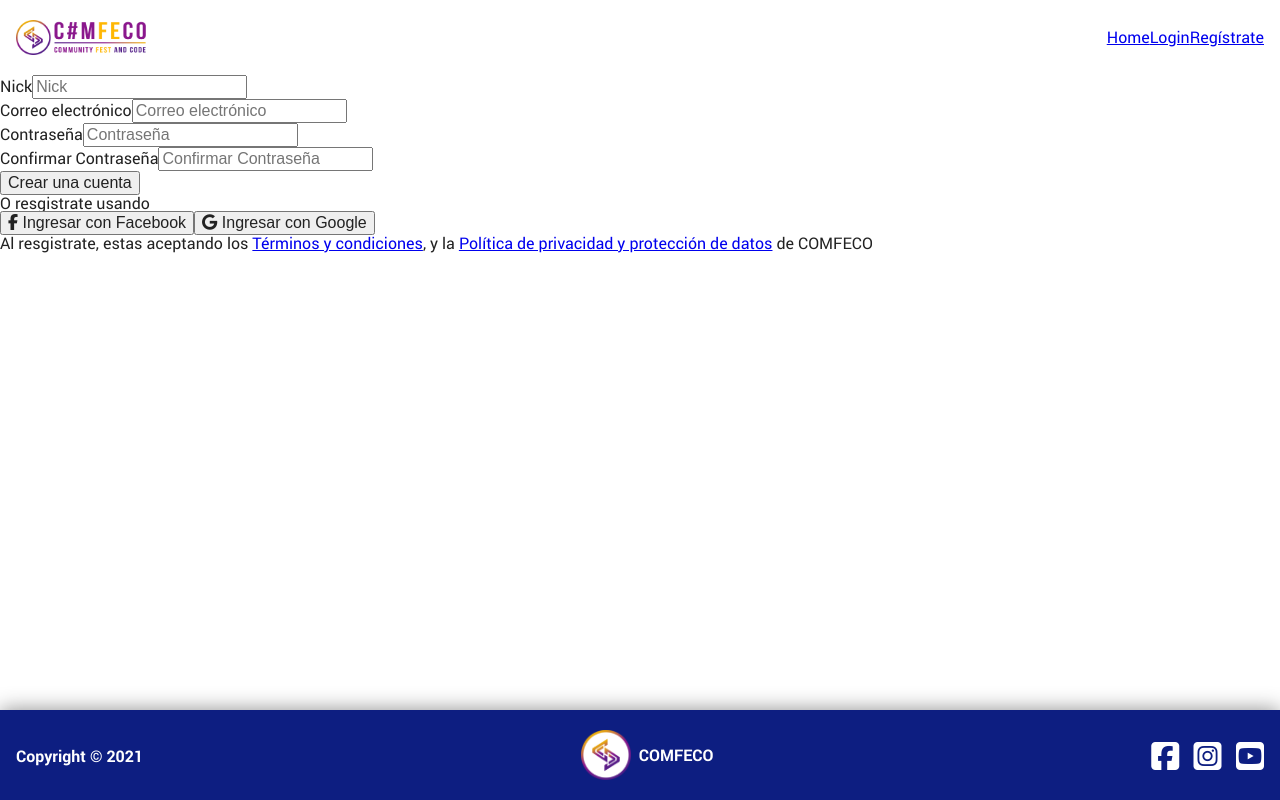
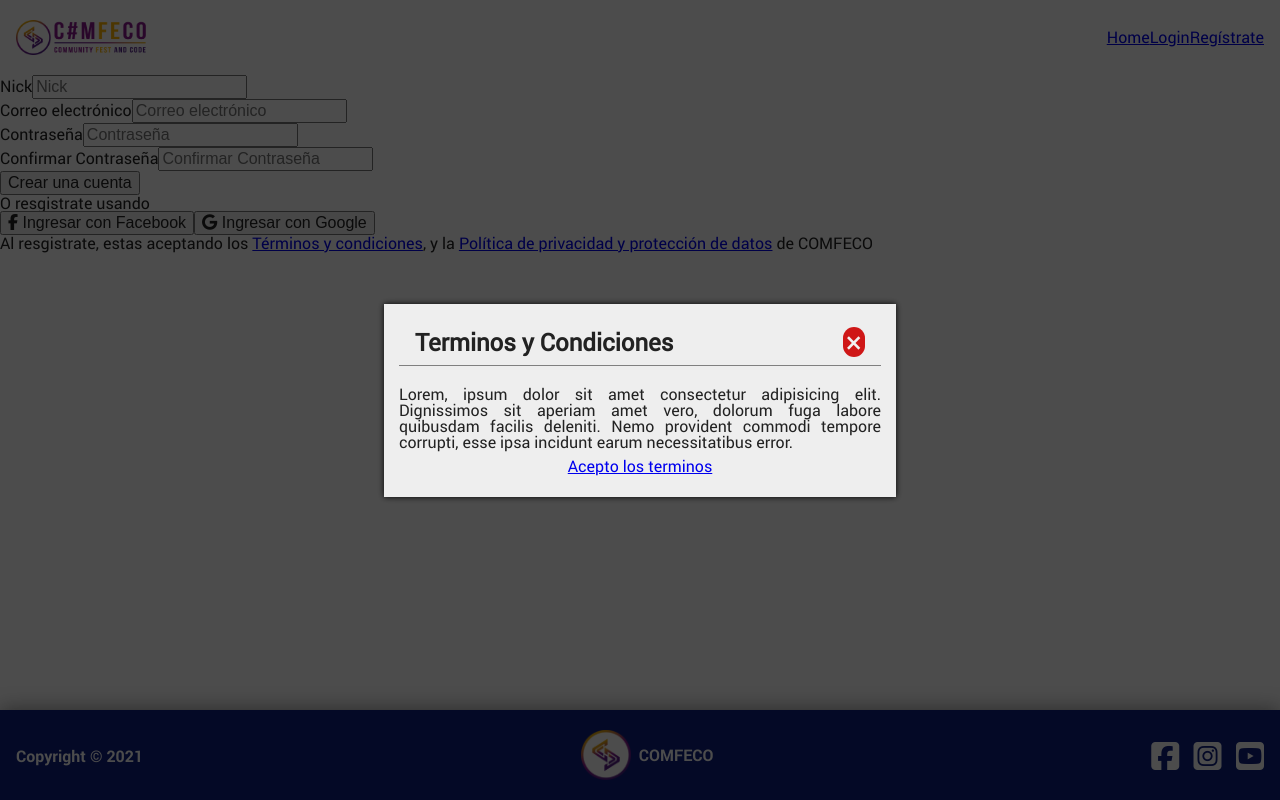
Before and after one commit to Comunidad-de-Programadores/team-vue-4-comfeco, a Vue app: page /register in a window 1280 px wide. Built offline with nearby package versions, Linux system fonts and the light colour scheme.

Commit message:
modal de terminos y condiciones nota: mover los estilos

```diff
--- a/src/components/PxRegister.vue
+++ b/src/components/PxRegister.vue
@@ -77,6 +77,22 @@
       de COMFECO
     </p>
   </div>
+  <div class="modal" id="modalTerminoCondiciones">
+    <div class="flex" id="flex">
+      <div class="contenido-modal">
+        <div class="modal-header flex">
+          <h2>Terminos y Condiciones</h2>
+          <span class="close" id="close">&times;</span>
+        </div>
+        <div class="modal-body">
+          <p class="txtmodalbody">Lorem, ipsum dolor sit amet consectetur adipisicing elit. Dignissimos sit aperiam amet vero, dolorum fuga labore quibusdam facilis deleniti. Nemo provident commodi tempore corrupti, esse ipsa incidunt earum necessitatibus error.</p>
+        </div>
+        <div class="modal-footer">
+            <a href="#">Acepto los terminos</a>
+        </div>
+      </div>
+    </div>
+  </div>
 </template>
 
 <script>
@@ -89,6 +105,7 @@ export default {
         email: "",
         password: "",
         confirm_password: "",
+        title_modal: "Terminos y Condiciones",
       },
     };
   },
@@ -133,4 +150,62 @@ export default {
 </script>
 
 <!-- Add "scoped" attribute to limit CSS to this component only -->
-<style scoped lang="scss"></style>
+<style scoped lang="scss">
+.flex{
+  width: 100%;
+  height: 100%;
+  display: flex;
+  justify-content: space-between;
+  align-items: center;
+}
+.modal{
+  //display: none;
+  position: fixed;
+  z-index: 1000;
+  overflow: auto;
+  left: 0;
+  top: 0;
+  width: 100%;
+  height: 100%;
+  background: rgba(0,0,0,0.7);
+}
+.contenido-modal{
+  position: relative;
+  background: rgba(255, 255, 255, 0.9);
+  margin: auto;
+  width: 40%;
+  //height: 60%;
+  padding: 15px;
+  box-shadow: 0 0 6px 0 rgba(0, 0, 0, 0.946);
+  animation: modal 1.2s;
+}
+@keyframes modal {
+  from{top:-500px; opacity: 0;}
+  to{top:0; opacity: 1;}
+}
+.close{
+  background: hsl(0, 80, 45);
+  color: #f2f2f2;
+  font-size: 30px;
+  width: 5%;
+  text-align: center;
+  border-radius: 25px;
+}
+.close:hover{
+  background: red ;
+  cursor: pointer;
+}
+.modal-header, .modal-footer{
+  padding: 8px 16px;
+}
+.modal-header{
+  border-bottom:1px solid gray ;
+}
+.modal-footer{
+  text-align: center;
+}
+.txtmodalbody{
+  padding-top: 20px;
+  text-align: justify;
+}
+</style>
```
